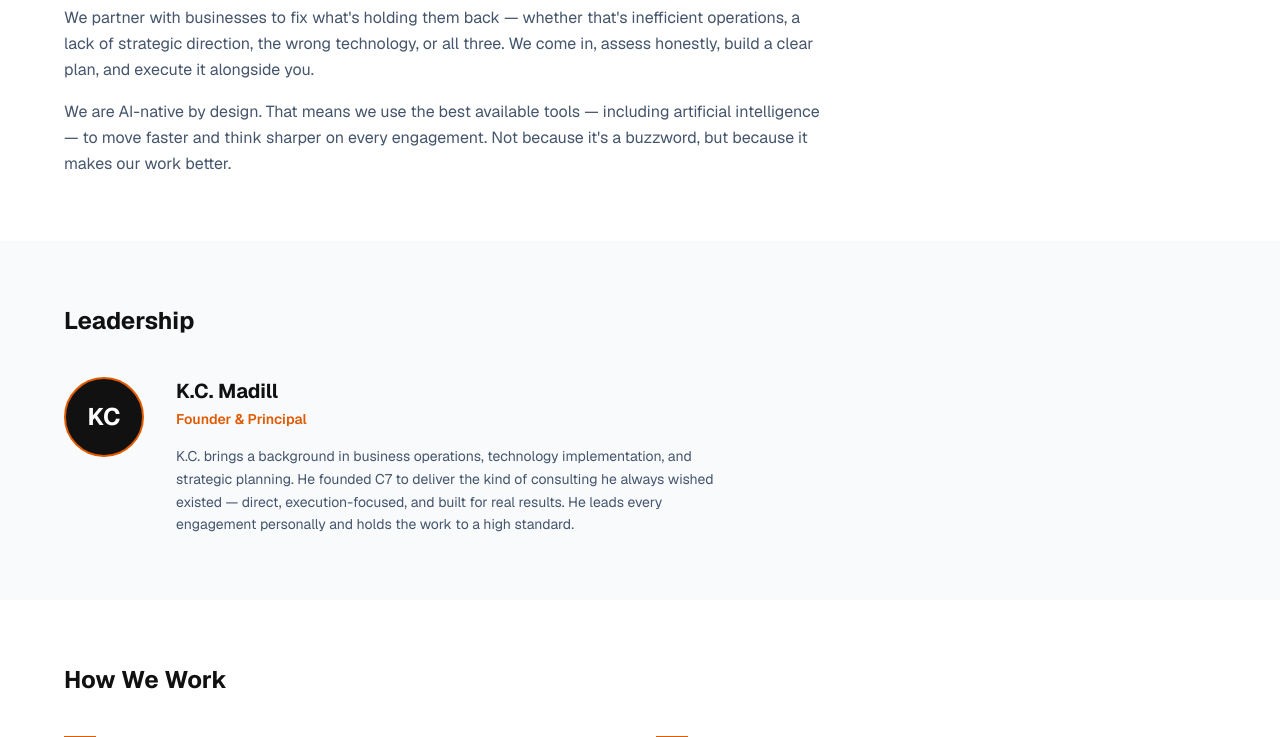
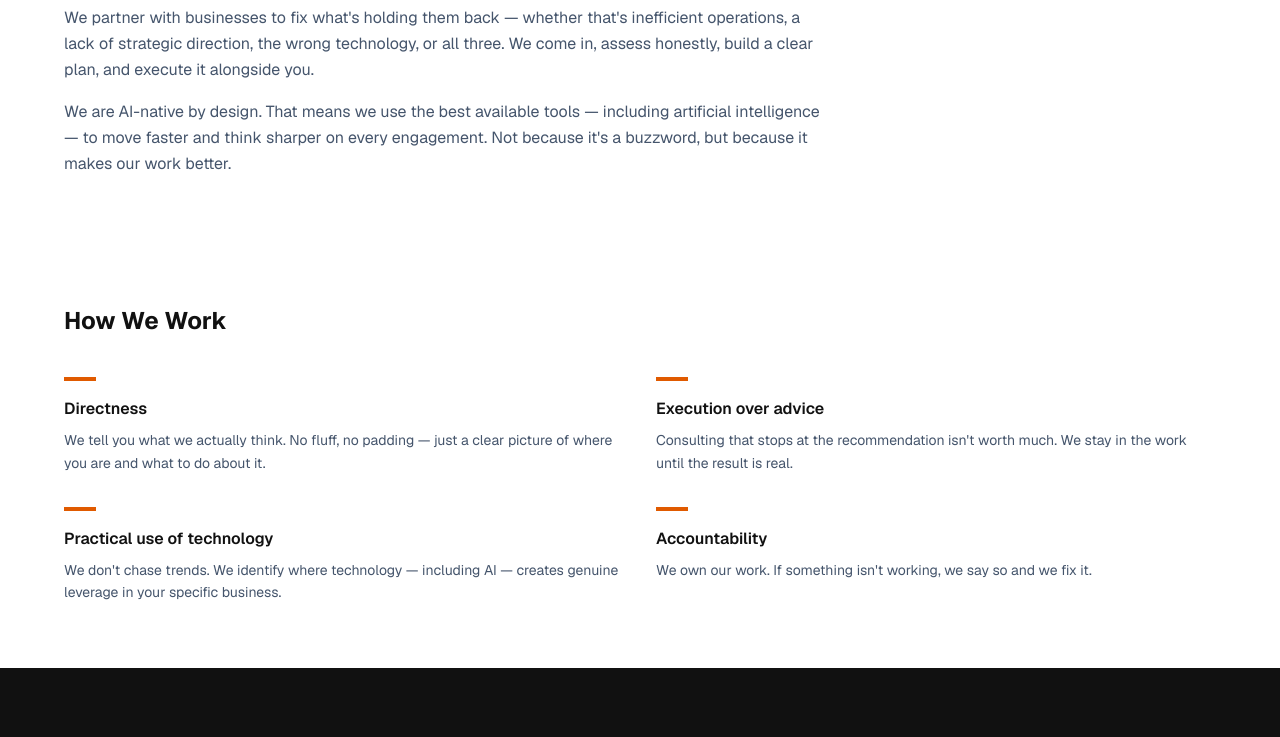
Before and after one commit to kcmadill/c7-website, a Next.js app: page /about in a window 1280 px wide. Shown: the part 488-1225 px from the top of the page. Built offline with nearby package versions, Linux system fonts and the light colour scheme.

Commit message:
Remove leadership section, update services link text

```diff
--- a/app/about/page.tsx
+++ b/app/about/page.tsx
@@ -73,35 +73,6 @@ export default function AboutPage() {
         </div>
       </section>
 
-      {/* Leadership */}
-      <section className="bg-slate-50 py-16 px-4 sm:px-6 lg:px-8">
-        <div className="max-w-6xl mx-auto">
-          <h2 className="text-2xl font-bold text-[#111111] mb-10">
-            Leadership
-          </h2>
-          <div className="flex flex-col sm:flex-row gap-8 items-start max-w-2xl">
-            <div className="w-20 h-20 rounded-full bg-[#111111] flex items-center justify-center text-white text-2xl font-bold shrink-0 border-2 border-[#E05A00]">
-              KC
-            </div>
-            <div>
-              <h3 className="text-xl font-bold text-[#111111] mb-1">
-                K.C. Madill
-              </h3>
-              <p className="text-sm font-semibold text-[#E05A00] mb-4">
-                Founder & Principal
-              </p>
-              <p className="text-slate-600 leading-relaxed text-sm">
-                K.C. brings a background in business operations, technology
-                implementation, and strategic planning. He founded C7 to deliver
-                the kind of consulting he always wished existed — direct,
-                execution-focused, and built for real results. He leads every
-                engagement personally and holds the work to a high standard.
-              </p>
-            </div>
-          </div>
-        </div>
-      </section>
-
       {/* Values */}
       <section className="bg-white py-16 px-4 sm:px-6 lg:px-8">
         <div className="max-w-6xl mx-auto">
--- a/app/hero-a/page.tsx
+++ b/app/hero-a/page.tsx
@@ -121,7 +121,7 @@ export default function HeroA() {
               href="/services"
               className="text-[#E05A00] font-semibold hover:underline text-sm"
             >
-              See all 8 services &rarr;
+              See all services &rarr;
             </Link>
           </div>
         </div>
--- a/app/page.tsx
+++ b/app/page.tsx
@@ -119,7 +119,7 @@ export default function HomePage() {
               href="/services"
               className="text-[#E05A00] font-semibold hover:underline text-sm"
             >
-              See all 8 services &rarr;
+              See all services &rarr;
             </Link>
           </div>
         </div>
```
